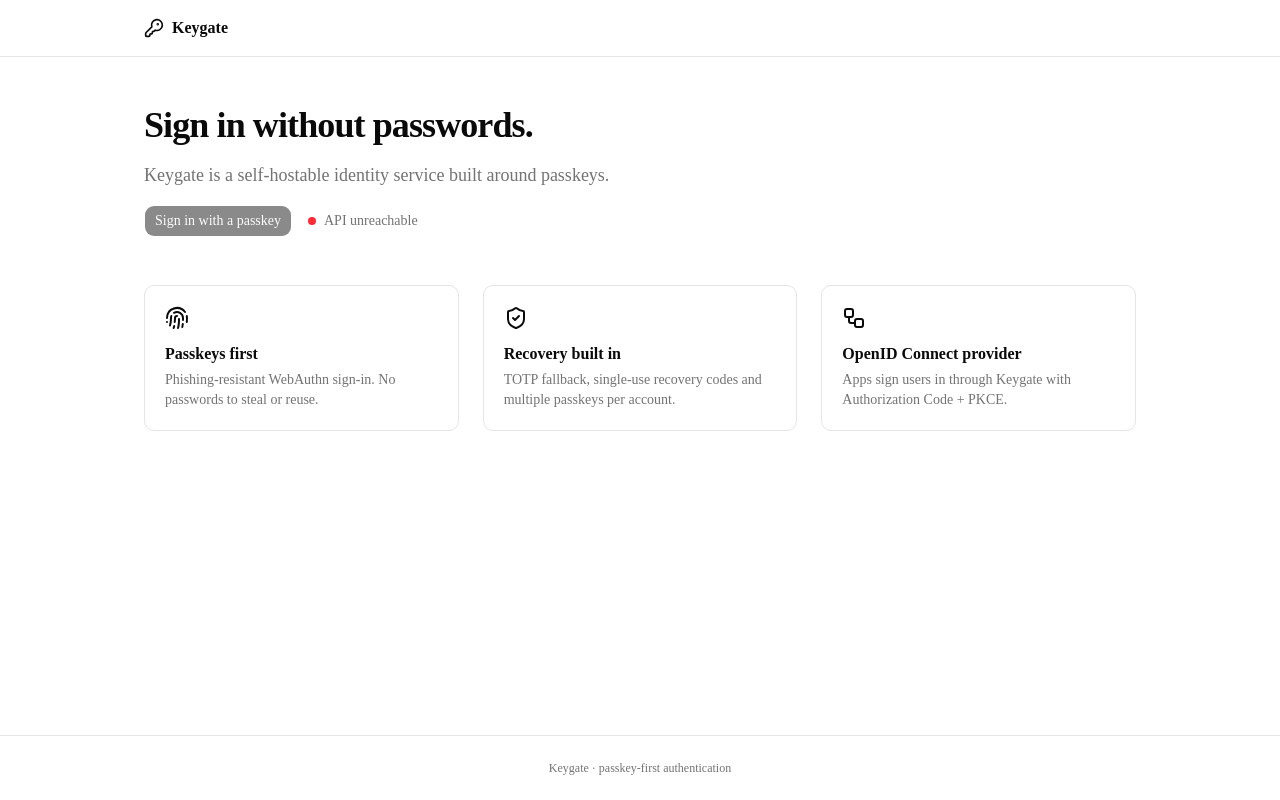
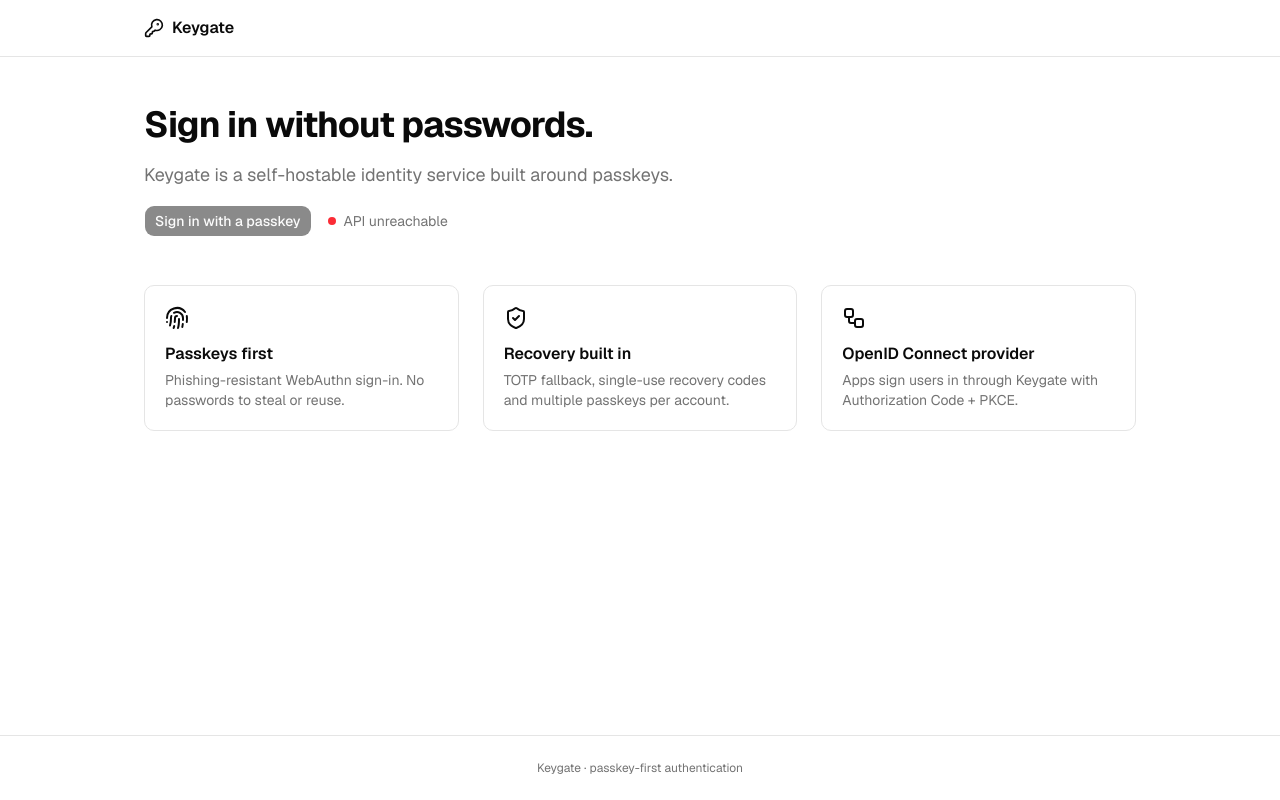
Before and after one commit to HariprasadG92/Passkey_First_authentication_keygate, a Next.js app in the folder apps/web/: page / in a window 1280 px wide. Built offline with nearby package versions, Linux system fonts and the light colour scheme; no server answers.

Commit message:
fix(web): apply font variables on html so the sans font resolves

```diff
--- a/apps/web/src/app/layout.tsx
+++ b/apps/web/src/app/layout.tsx
@@ -19,10 +19,8 @@
   await headers();
 
   return (
-    <html lang="en">
-      <body
-        className={`${GeistSans.variable} ${GeistMono.variable} flex min-h-screen flex-col antialiased`}
-      >
+    <html lang="en" className={`${GeistSans.variable} ${GeistMono.variable}`}>
+      <body className="flex min-h-screen flex-col antialiased">
         <header className="border-b">
           <div className="mx-auto flex h-14 max-w-5xl items-center justify-between px-4">
             <Link href="/" className="flex items-center gap-2 font-semibold">
```
